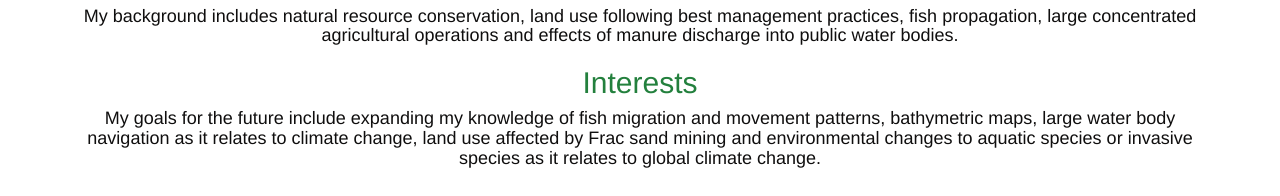
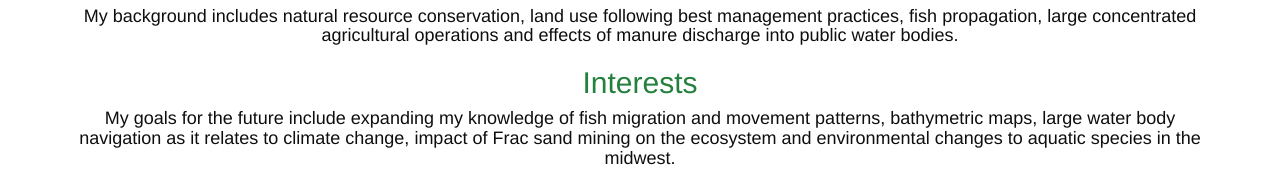
Before and after one commit to joros115/joros115.github.io, a plain HTML site: page lab3.1Desktop.html in a window 1280 px wide. Shown: the part 735-931 px from the top of the page. Drawn offline with nearby package versions, Linux system fonts and the light colour scheme; files whose address does not match are found by name.

Commit message:
Update lab3.1Desktop.html

```diff
--- a/lab3.1Desktop.html
+++ b/lab3.1Desktop.html
@@ -45,7 +45,7 @@
 
                     <h2>Interests</h2>
 
-                         <p><h4>My goals for the future include expanding my knowledge of fish migration and movement patterns, bathymetric maps, large water body navigation as it relates to climate change, land use affected by Frac sand mining and environmental changes to aquatic species or invasive species as it relates to global climate change.</h4>
+                         <p><h4>My goals for the future include expanding my knowledge of fish migration and movement patterns, bathymetric maps, large water body navigation as it relates to climate change, impact of Frac sand mining on the ecosystem and environmental changes to aquatic species in the midwest.</h4>
 
                 <div class= "fluid container">
 
```
